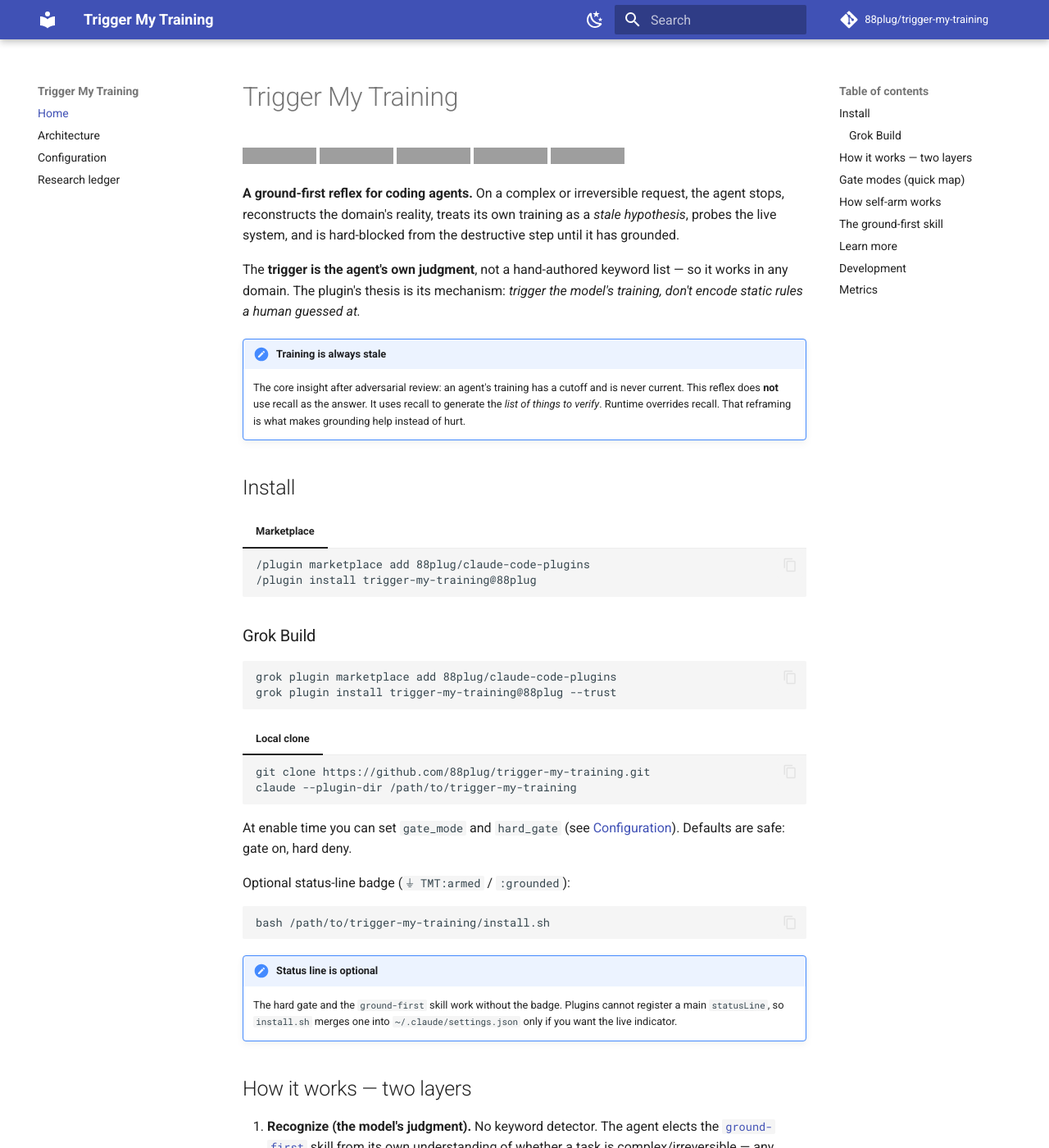
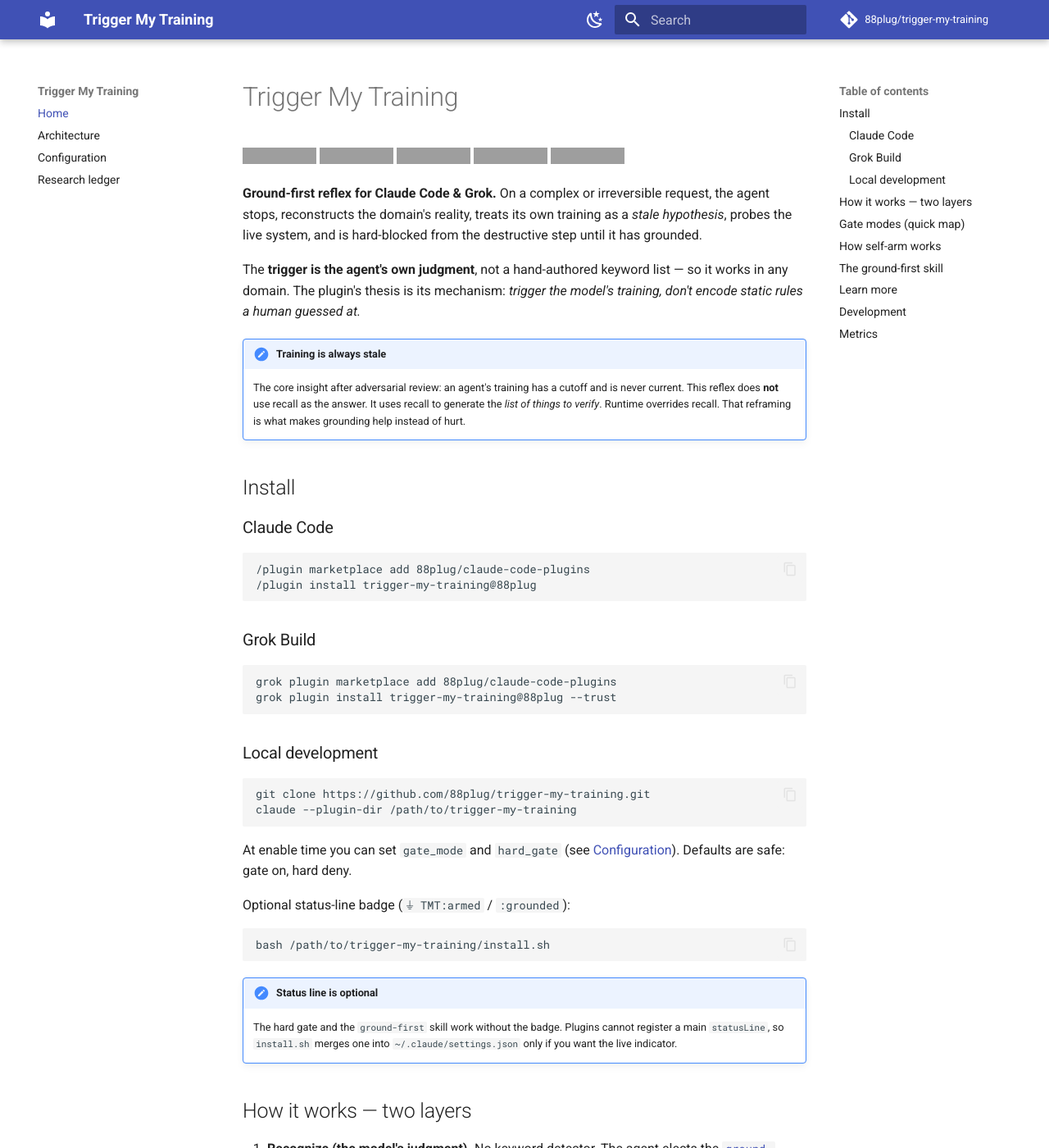
Before and after one commit to 88plug/trigger-my-training, an MkDocs documentation site: the page built from docs/index.md, in a window 1280 px wide and 1400 px high. Shown: the whole window at 82% size. Built offline with MkDocs 1.6.1 and Material for MkDocs 9.7.7, drawn with Linux system fonts in a browser that asks for light colours; comment, search, counter and statistics services are not loaded; grey boxes are pictures that could not be loaded.

Commit message:
docs(seo): Wave 7 dual-harness language for Claude Code & Grok
Keyword-front one-liner + install headers; site_description matches.

````diff
--- a/docs/index.md
+++ b/docs/index.md
@@ -6,7 +6,7 @@
 [![Claude Code plugin](https://img.shields.io/badge/Claude%20Code-plugin-8A2BE2?style=flat)](https://github.com/88plug/claude-code-plugins)
 [![Docs](https://img.shields.io/badge/docs-online-blue?style=flat)](https://88plug.github.io/trigger-my-training/)
 
-**A ground-first reflex for coding agents.** On a complex or irreversible
+**Ground-first reflex for Claude Code & Grok.** On a complex or irreversible
 request, the agent stops, reconstructs the domain's reality, treats its own
 training as a *stale hypothesis*, probes the live system, and is hard-blocked
 from the destructive step until it has grounded.
@@ -23,12 +23,12 @@
 
 ## Install
 
-=== "Marketplace"
+### Claude Code
 
-    ```text
-    /plugin marketplace add 88plug/claude-code-plugins
-    /plugin install trigger-my-training@88plug
-    ```
+```text
+/plugin marketplace add 88plug/claude-code-plugins
+/plugin install trigger-my-training@88plug
+```
 
 ### Grok Build
 
@@ -37,13 +37,12 @@
 grok plugin install trigger-my-training@88plug --trust
 ```
 
+### Local development
 
-=== "Local clone"
-
-    ```bash
-    git clone https://github.com/88plug/trigger-my-training.git
-    claude --plugin-dir /path/to/trigger-my-training
-    ```
+```bash
+git clone https://github.com/88plug/trigger-my-training.git
+claude --plugin-dir /path/to/trigger-my-training
+```
 
 At enable time you can set `gate_mode` and `hard_gate` (see
 [Configuration](https://github.com/88plug/trigger-my-training/blob/main/userconfig-design.md)). Defaults are safe: gate on, hard deny.
--- a/mkdocs.yml
+++ b/mkdocs.yml
@@ -1,5 +1,5 @@
 site_name: Trigger My Training
-site_description: 'Claude Code plugin for agent safety and grounding — a ground-first reflex'
+site_description: 'Ground-first reflex for Claude Code & Grok — agent safety and grounding'
 site_url: https://88plug.github.io/trigger-my-training/
 repo_url: https://github.com/88plug/trigger-my-training
 repo_name: 88plug/trigger-my-training
````
Also changed, not shown: README.md (+7 -5 lines).
